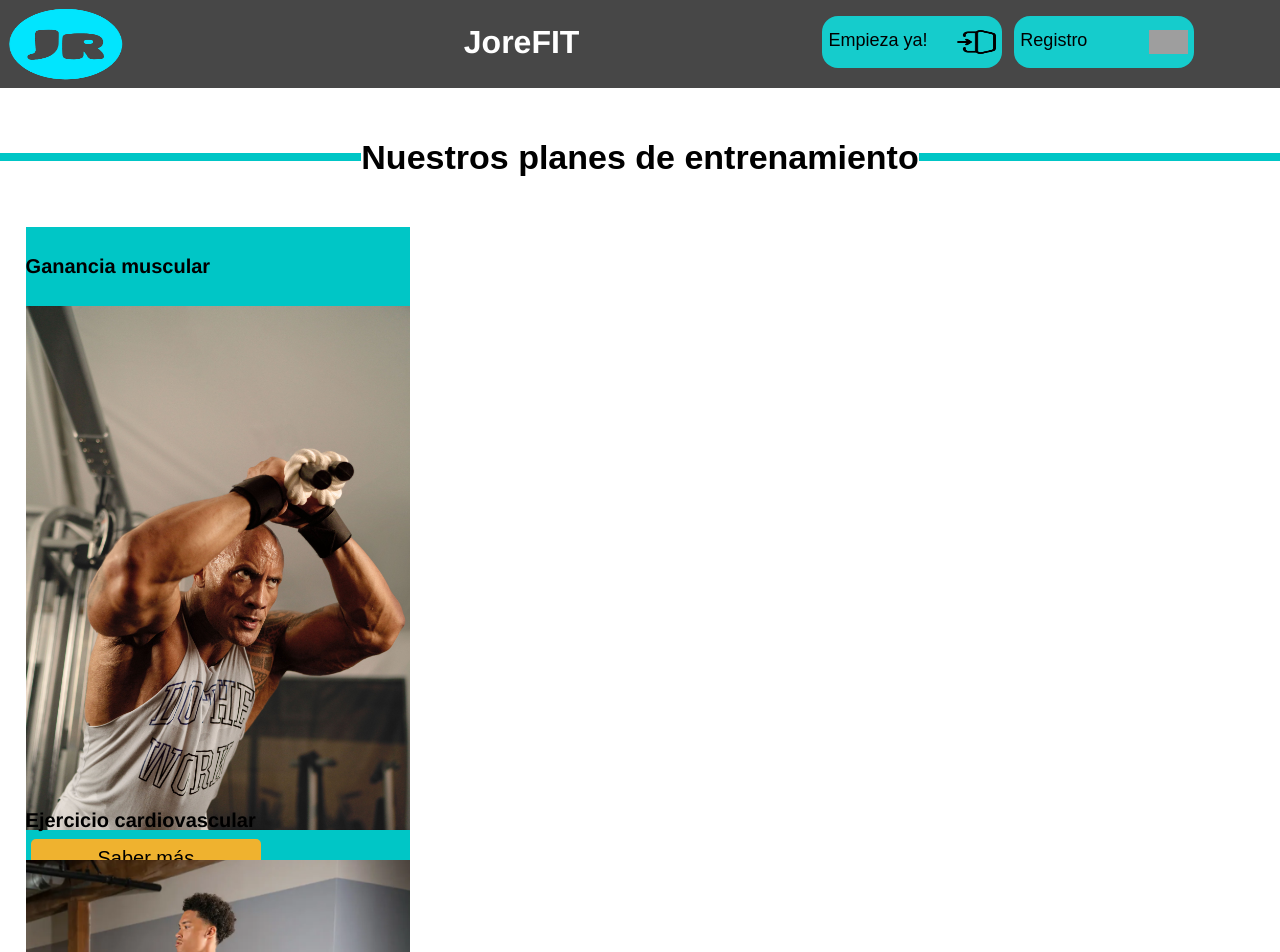
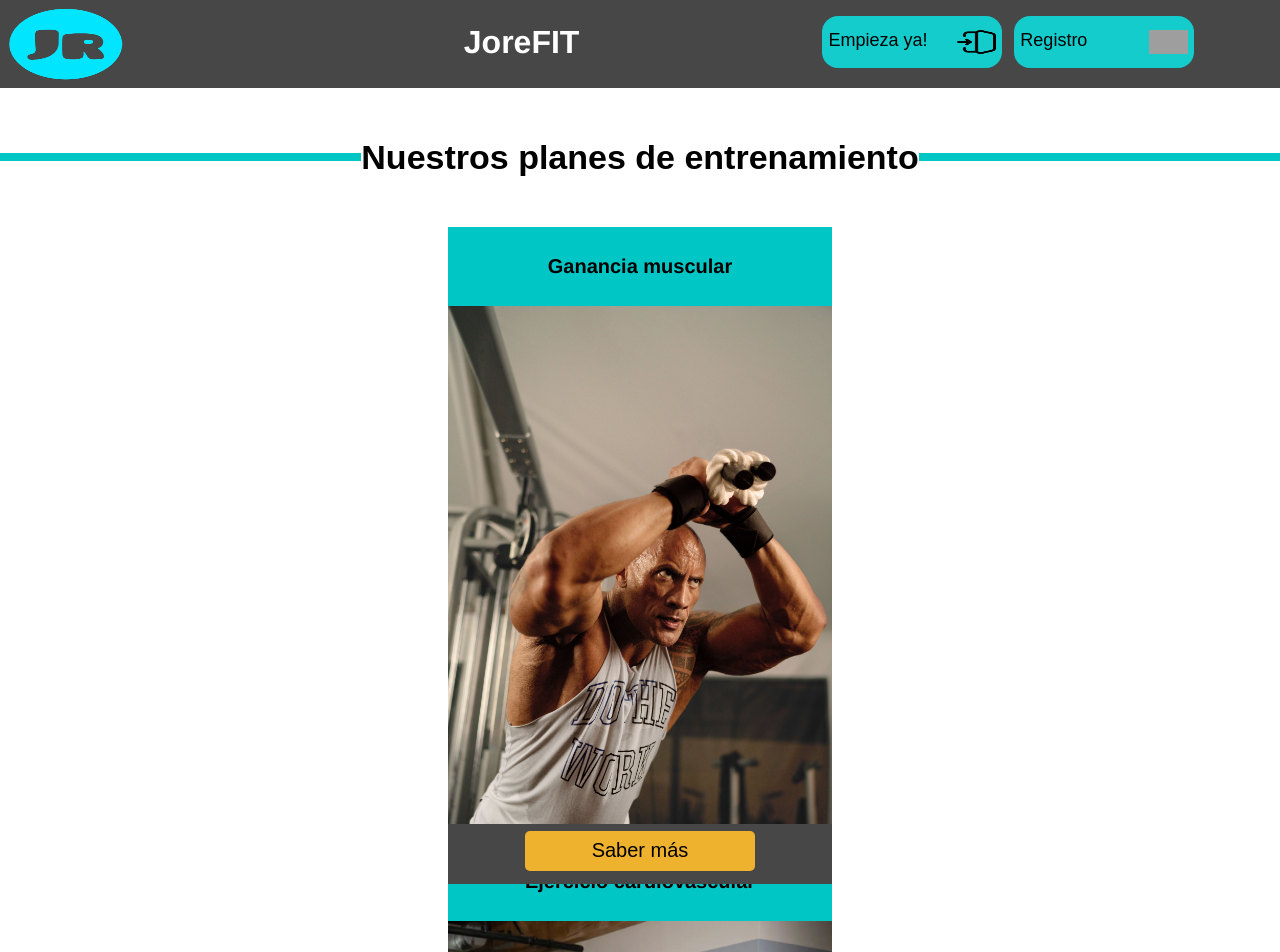
Before and after one commit to JoanCasanovasSalvatella/JoreFit, an Angular app: page /listPlans in a window 1280 px wide. Shown: the top 952 px of the page. Built offline with nearby package versions, Linux system fonts and the light colour scheme; grey boxes are pictures that could not be loaded.

Commit message:
list-plans actualizado

```diff
--- a/src/app/list-plans/list-plans.component.css
+++ b/src/app/list-plans/list-plans.component.css
@@ -16,6 +16,46 @@
   text-align: center;
   padding-top: 15px;
   margin-top: -15px;
+}
+
+/*Seccion de la lista de planes*/
+.planes-container{
+  width: 100%;
+  justify-items: center;
+  margin-bottom: 20px;
+}
+
+.card{
+  text-align: center;
+  background-color: #474747;
+  height: 66vh;
+  width: 30vw;
+  gap: 20px;
+  margin-bottom: 87px;
+}
+
+img{
+  margin: 0;
+  width: 100%;
+}
+
+.container{
+  margin-top: 0;
+  margin-bottom: 20px;
+  height: 60px;
+  background-color:#474747;
+  position: relative;
+  top: -10px; /* Adjust as needed to overlap the image */
+}
+
+.seeMore{
+  background-color: #EFB22F;
+  width: 18vw;
+  border: none;
+  height: 5vh;
+  font-size: 20px;
+  border-radius: 5px;
+  margin: 7px;
 }
 
 .a{
@@ -42,22 +82,6 @@ h3{
   font-family: Helvetica;
 }
 
-.seeMore{
-  background-color: #EFB22F;
-  width: 18vw;
-  border: none;
-  height: 5vh;
-  font-size: 20px;
-  border-radius: 5px;
-  margin: 5px;
-}
-
-.card{
-  background-color: #474747;
-  height: 66vh;
-  margin: 2vw;
-  width: 30%;
-}
 
 .pies{
   height: 50vh;
--- a/src/app/list-plans/list-plans.component.html
+++ b/src/app/list-plans/list-plans.component.html
@@ -10,9 +10,9 @@
       <div class="titulo">
         <h3>{{ plan.nombre }}</h3>
       </div>
-      <img [src]="plan.imagen" alt="Imagen del plan" style="width:100%">
+      <img [src]="plan.imagen" alt="Imagen del plan">
       <div class="container">
-        <button class="seeMore">Saber más</button>
+        <button class="seeMore" [routerLink]="plan.nombre">Saber más</button>
       </div>
     </div>
   }
--- a/src/app/list-plans/list-plans.component.ts
+++ b/src/app/list-plans/list-plans.component.ts
@@ -4,11 +4,12 @@ import { planes } from '../interface/planes.interface';
 import { PlanesService } from '../services/planes.service';
 import { CommonModule } from '@angular/common';
 import { FormsModule } from '@angular/forms';
+import { RouterLink } from '@angular/router';
 
 @Component({
   selector: 'app-list-plans',
   standalone: true,
-  imports: [Footer2Component, CommonModule, FormsModule],
+  imports: [Footer2Component, CommonModule, FormsModule, RouterLink],
   templateUrl: './list-plans.component.html',
   styleUrl: './list-plans.component.css'
 })
```
